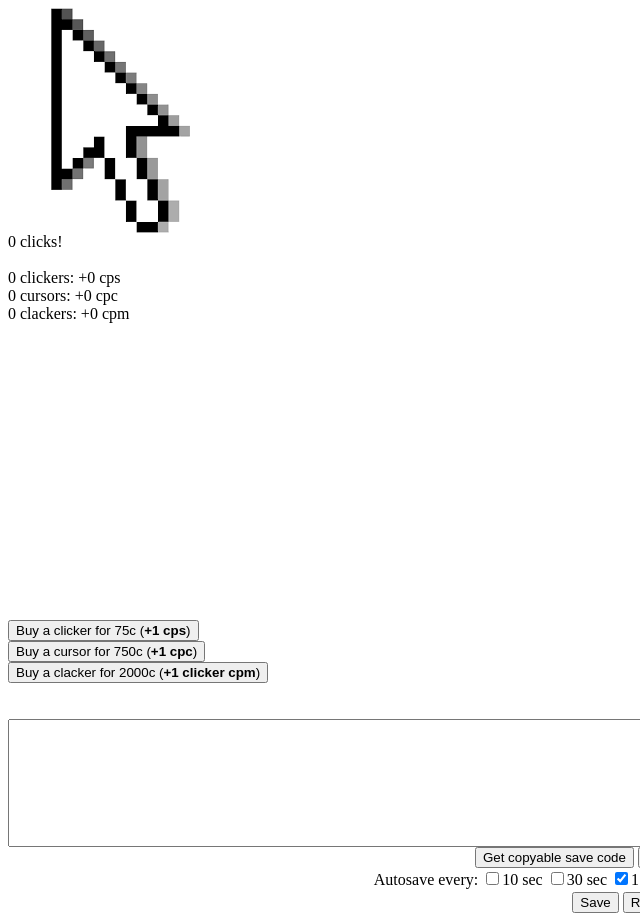
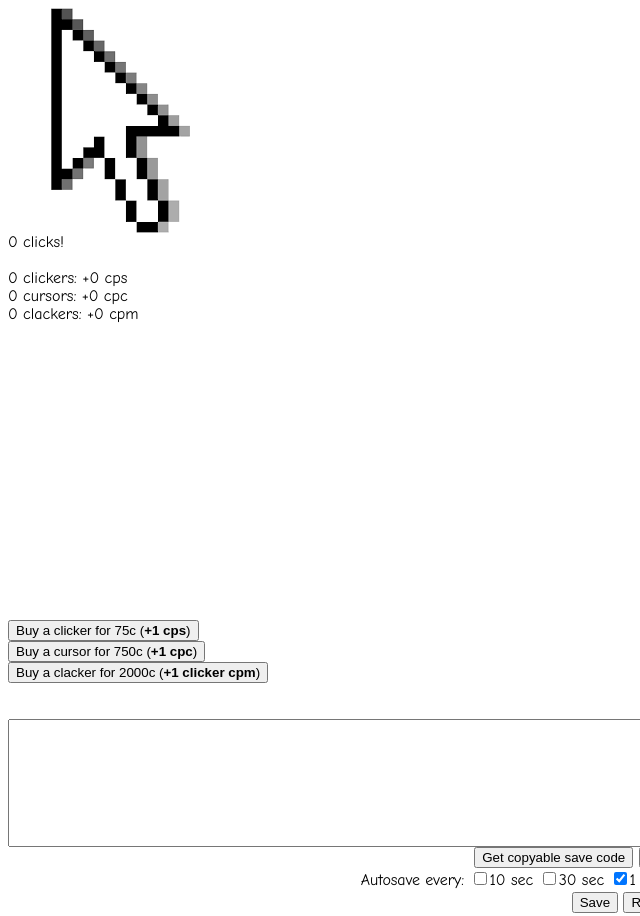
Before and after one commit to met4000/clicker.clicker, a plain HTML site: page index.html in a window 1280 px wide. Shown: the top 916 px of the page, without its empty margins (0-640 px from the left). Drawn offline with Linux system fonts and the light colour scheme.

Commit message:
Comic Sans!

```diff
--- a/index.html
+++ b/index.html
@@ -8,6 +8,7 @@
 		<script type="text/javascript">
 			document.title = "Clicks: " + Math.floor(clickAmount);
 			cpsUpdate();
+			document.body.style.fontFamily = "Comic Sans MS";
 		</script>
 	</head>
 	<body onload="tickTemp=setInterval('tick()',1);loadCookie()" onkeypress="return keyLogF(event)" id="body">
```
Lines whose indentation alone changed are shown as unchanged.
